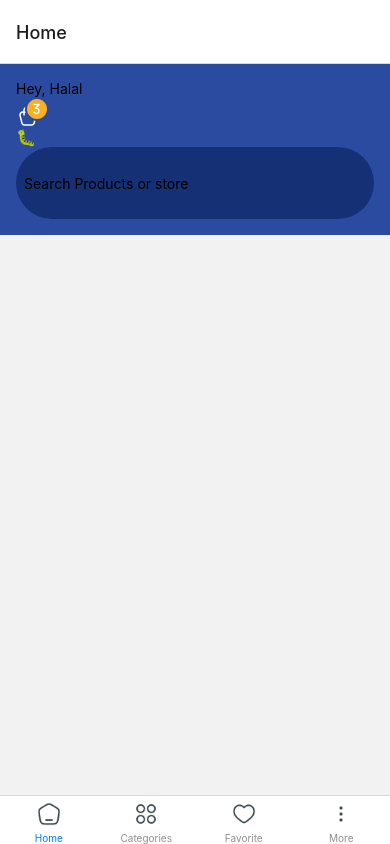
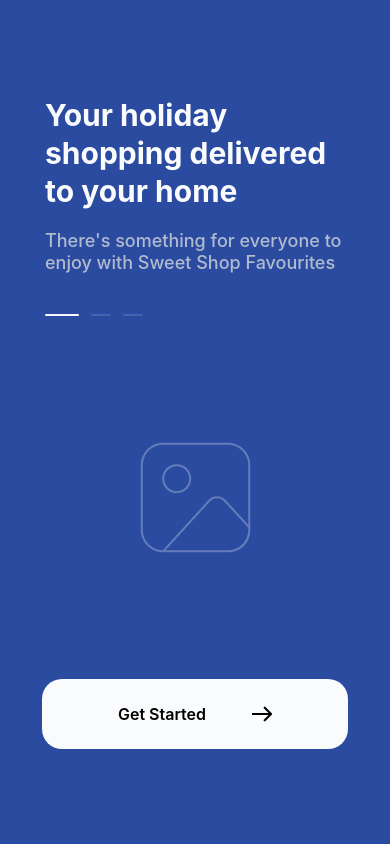
Before and after one commit to DawnWT/react-mobile, a React Native app: screen /Home in a window 390 px wide. Built offline with nearby package versions, Linux system fonts and the light colour scheme.

Commit message:
fix: minor navigation fix

```diff
--- a/App.tsx
+++ b/App.tsx
@@ -37,6 +37,7 @@
 const HomeTabs = () => {
   return (
     <Tab.Navigator
+      initialRouteName='Home'
       screenOptions={({ route }) => ({
         tabBarIcon: ({ focused, color, size }) => {
           let iconComponent;
@@ -58,7 +59,7 @@
             iconComponent = (
               <Image
                 style={{ width: 24, height: 24 }}
-              source={require("./medias/icon/heart.png")}
+                source={require("./medias/icon/Heart.png")}
               />
             );
           } else if (route.name === "More") {
@@ -86,9 +87,9 @@
 export default function App() {
   return (
     <NavigationContainer>
-    <Stack.Navigator screenOptions={{ headerShown: false}}>
+      <Stack.Navigator screenOptions={{ headerShown: false}} initialRouteName='OnBoarding'>
         <Stack.Screen name="OnBoarding" component={OnBoardingPage}  />
-      <Stack.Screen name="Home" component={HomeTabs} />
+        <Stack.Screen name="App" component={HomeTabs} />
       </Stack.Navigator>
     </NavigationContainer>
   );
--- a/src/pages/CategoriesPage.tsx
+++ b/src/pages/CategoriesPage.tsx
@@ -6,4 +6,6 @@
 
 export const CategoriesPage = () => {
     const navigation = useNavigation()
+
+    return <></>
 }
--- a/src/pages/FavoritePage.tsx
+++ b/src/pages/FavoritePage.tsx
@@ -6,4 +6,6 @@
 
 export const FavoritePage = () => {
     const navigation = useNavigation()
+
+    return <></>
 }
--- a/src/pages/HomePage.tsx
+++ b/src/pages/HomePage.tsx
@@ -10,7 +10,7 @@
     <View style={styles.header}>
       <Text>Hey, Halal</Text>
       <Image source={require('../../medias/icon/cart_icon.png')} />
-🐛
+
       <View style={styles.searchBar}>
         <TextInput style={styles.searchBarInput} placeholder="Search Products or store" />
       </View>
--- a/src/pages/MorePage.tsx
+++ b/src/pages/MorePage.tsx
@@ -6,4 +6,6 @@
 
 export const MorePage = () => {
     const navigation = useNavigation()
+
+    return <></>
 }
--- a/src/pages/onBoarding.tsx
+++ b/src/pages/onBoarding.tsx
@@ -3,6 +3,7 @@
 import { OnboardingCarousel, OnboardingCarouselData } from '../components/onboarding-carousel'
 import { AppButton } from '../components/button'
 import { useNavigation } from '@react-navigation/native'
+import { StackNavigationProps, StackParamList } from '../../App'
 
 const onBoardingData: Array<OnboardingCarouselData> = [
   {
@@ -14,11 +15,12 @@
 ]
 
 export const OnBoardingPage = () => {
-  const navigation = useNavigation()
+  const navigation = useNavigation<StackNavigationProps<'OnBoarding'>>()
 
   const handleGetStarted = () => {
-    navigation.navigate('Home')
+    navigation.navigate('App')
   }
+
   return (
     <View style={{ flex: 1, flexDirection: 'column', alignItems: 'center', justifyContent: 'center', gap: 117, width: '100%', paddingVertical: 33, paddingHorizontal: 42, backgroundColor: '#2A4BA0' }}>
       <OnboardingCarousel data={onBoardingData} width={300} />
```
Lines whose indentation alone changed are shown as unchanged.
